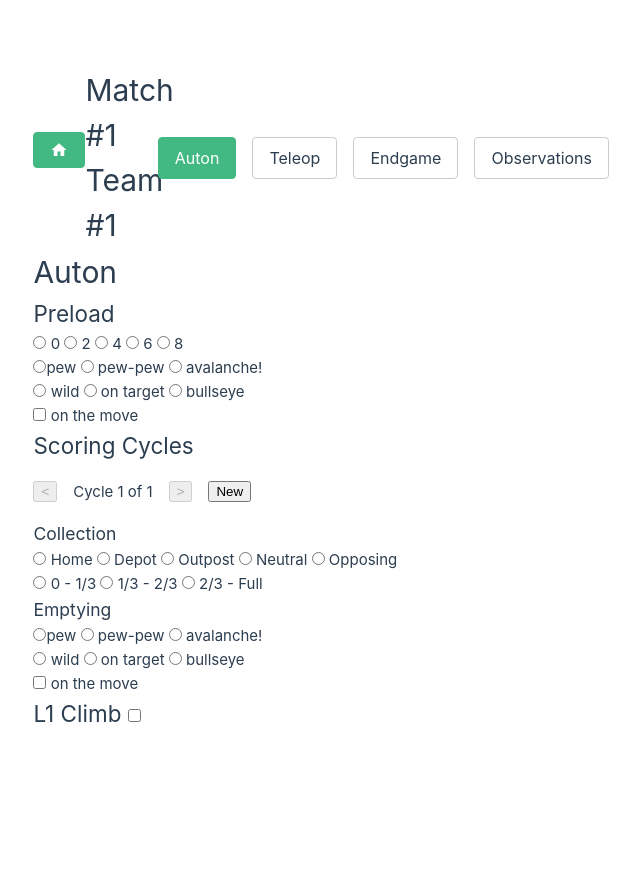
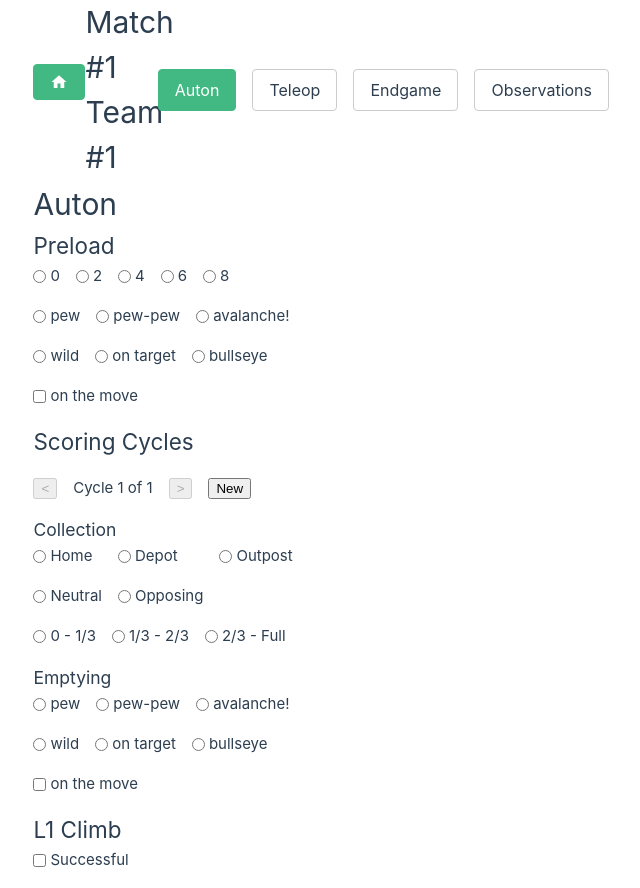
Before and after one commit to lauramoore/2026RebuiltScout, a Vue app: page /scout/1/1/1/auton in a window 1280 px wide. Shown: the whole page, without its empty margins (559-1199 px from the left). Before the commit the page ends 800 px from the top, so only its background shows below. Built offline with nearby package versions, Linux system fonts and the light colour scheme; no server answers; sample sign-in values are in the browser's storage.

Commit message:
finish out styles for input forms

```diff
--- a/src/scout/components/DefenseCycle.vue
+++ b/src/scout/components/DefenseCycle.vue
@@ -1,24 +1,18 @@
 <template>
   <h3>Location</h3>
-  <div>
+  <div class="form-group form-group-grid">
     <label>
-      <input type="radio" value="neutral" v-model="defenseLocation" /> Neutral
+      <input type="radio" value="neutral" v-model="defenseZone" /> Neutral
     </label>
     <label>
-      <input type="radio" value="opposing" v-model="defenseLocation" /> Opposing
+      <input type="radio" value="opposing" v-model="defenseZone" /> Opposing
     </label>
     <label>
-      <input type="radio" value="depot" v-model="defenseLocation" /> Depot
-    </label>
-    <label>
-      <input type="radio" value="outpost" v-model="defenseLocation" /> Outpost
-    </label>
-    <label>
-      <input type="radio" value="home" v-model="defenseLocation" /> Home
+      <input type="radio" value="home" v-model="defenseZone" /> Home
     </label>
   </div>
   <h3>Effectiveness</h3>
-  <div>
+  <div class="form-group">
     <label>
       <input type="radio" :value="1" v-model="effective" /> minor
     </label>
@@ -30,7 +24,7 @@
     </label>
   </div>
   <h3>Penalties</h3>
-  <div>
+  <div class="form-group">
     <label>
       <input type="radio" :value="0" v-model="penalties" /> None
     </label>
@@ -41,7 +35,7 @@
       <input type="radio" :value="7" v-model="penalties" /> 3+
     </label>
   </div>
-  <div>
+  <div class="form-group">
     <label>
       <input type="checkbox" v-model="majorFoul" /> Yellow Card
     </label>
@@ -70,9 +64,31 @@ const useVModel = (key) => {
     });
 };
 
-const defenseLocation = useVModel('defenseLocation');
+const defenseZone = useVModel('defenseLocation');
 const effective = useVModel('effective');
 const penalties = useVModel('penalties');
 const majorFoul = useVModel('majorFoul');
 const techFoul = useVModel('techFoul');
 </script>
+
+<style scoped>
+.form-group {
+  display: flex;
+  flex-wrap: wrap;
+  gap: 1rem;
+  margin-bottom: 1rem;
+}
+
+.form-group label {
+  display: flex;
+  align-items: center;
+  gap: 0.25rem;
+  cursor: pointer;
+}
+
+.form-group-grid {
+  display: grid;
+  grid-template-columns: repeat(3, auto);
+  justify-content: start;
+}
+</style>
--- a/src/scout/components/PassingCycle.vue
+++ b/src/scout/components/PassingCycle.vue
@@ -1,6 +1,6 @@
 <template>
   <h3>Collection</h3>
-  <div>
+  <div class="form-group">
     <label>
       <input type="radio" value="neutral" v-model="fromLocation" /> Neutral
     </label>
@@ -8,7 +8,7 @@
       <input type="radio" value="opposing" v-model="fromLocation" /> Opposing
     </label>
   </div>
-  <div>
+  <div class="form-group">
     <label>
       <input type="radio" value="1" v-model="capacity" /> 0 - 1/3
     </label>
@@ -20,7 +20,7 @@
     </label>
   </div>
   <h3>Emptying</h3>
-  <div>
+  <div class="form-group form-group-grid">
     <label>
       <input type="radio" value="home" v-model="toLocation" /> Home
     </label>
@@ -33,13 +33,13 @@
     <label>
       <input type="radio" value="outpost" v-model="toLocation" /> Outpost
     </label>
-      <div>
+  </div>
+  <div class="form-group">
     <label>
       <input type="checkbox" value="true" v-model="mobileShotCapable" /> Shot on the Move
     </label>
   </div>
-  </div>
-  <div>
+  <div class="form-group">
     <label>
       <input type="radio" value="1" v-model="speed" />pew
     </label>
@@ -50,7 +50,7 @@
       <input type="radio" value="7" v-model="speed" /> avalanche!
     </label>
   </div>
-   <div>
+   <div class="form-group">
     <label>
       <input type="radio" value="1" v-model="accuracy" /> wild
     </label>
@@ -60,8 +60,6 @@
     <label>
       <input type="radio" value="7" v-model="accuracy" /> bullseye
     </label>
-  </div>
-  <div>
   </div>
 </template>
 
@@ -91,3 +89,25 @@ const speed = useVModel('speed');
 const accuracy = useVModel('accuracy');
 const mobileShotCapable = useVModel('mobileShotCapable');
 </script>
+
+<style scoped>
+.form-group {
+  display: flex;
+  flex-wrap: wrap;
+  gap: 1rem;
+  margin-bottom: 1rem;
+}
+
+.form-group label {
+  display: flex;
+  align-items: center;
+  gap: 0.25rem;
+  cursor: pointer;
+}
+
+.form-group-grid {
+  display: grid;
+  grid-template-columns: repeat(3, auto);
+  justify-content: start;
+}
+</style>
--- a/src/scout/components/ScoreCycle.vue
+++ b/src/scout/components/ScoreCycle.vue
@@ -1,6 +1,6 @@
 <template>
   <h3>Collection</h3>
-  <div>
+  <div class="form-group form-group-grid">
     <label>
       <input type="radio" value="home" v-model="fromLocation" /> Home
     </label>
@@ -17,7 +17,7 @@
       <input type="radio" value="opposing" v-model="fromLocation" /> Opposing
     </label>
   </div>
-  <div>
+  <div class="form-group">
     <label>
       <input type="radio" value="1" v-model="capacity" /> 0 - 1/3
     </label>
@@ -29,7 +29,7 @@
     </label>
   </div>
   <h3>Emptying</h3>
-  <div>
+  <div class="form-group">
     <label>
       <input type="radio" value="1" v-model="speed" />pew
     </label>
@@ -40,7 +40,7 @@
       <input type="radio" value="7" v-model="speed" /> avalanche!
     </label>
   </div>
-   <div>
+   <div class="form-group">
     <label>
       <input type="radio" value="1" v-model="accuracy" /> wild
     </label>
@@ -51,7 +51,7 @@
       <input type="radio" value="7" v-model="accuracy" /> bullseye
     </label>
   </div>
-  <div>
+  <div class="form-group">
      <label>
       <input type="checkbox" value="true" v-model="mobileShotCapable" /> on the move
     </label>
@@ -83,3 +83,25 @@ const speed = useVModel('speed');
 const accuracy = useVModel('accuracy');
 const mobileShotCapable = useVModel('mobileShotCapable');
 </script>
+
+<style scoped>
+.form-group {
+  display: flex;
+  flex-wrap: wrap;
+  gap: 1rem;
+  margin-bottom: 1rem;
+}
+
+.form-group label {
+  display: flex;
+  align-items: center;
+  gap: 0.25rem;
+  cursor: pointer;
+}
+
+.form-group-grid {
+  display: grid;
+  grid-template-columns: repeat(3, auto);
+  justify-content: start;
+}
+</style>
--- a/src/scout/components/ScoutAuton.vue
+++ b/src/scout/components/ScoutAuton.vue
@@ -3,7 +3,7 @@
   <div>
     <h2>Preload</h2>
 
-    <div>
+    <div class="form-group">
       <label>
         <input type="radio" value="0" v-model="preload.count" /> 0
       </label>
@@ -20,7 +20,7 @@
         <input type="radio" value="8" v-model="preload.count" /> 8
       </label>
     </div>
-    <div>
+    <div class="form-group">
     <label>
       <input type="radio" value="1" v-model="preload.speed" />pew
     </label>
@@ -31,7 +31,7 @@
       <input type="radio" value="7" v-model="preload.speed" /> avalanche!
     </label>
   </div>
-   <div>
+   <div class="form-group">
     <label>
       <input type="radio" value="1" v-model="preload.accuracy" /> wild
     </label>
@@ -42,7 +42,7 @@
       <input type="radio" value="7" v-model="preload.accuracy" /> bullseye
     </label>
   </div>
-  <div>
+  <div class="form-group">
      <label>
       <input type="checkbox" value="true" v-model="preload.mobileShot" /> on the move
     </label>
@@ -56,8 +56,10 @@
   </div>
 
   <div>
-     <h2>L1 Climb <label> <input type="checkbox" v-model="climb" />
-     </label></h2>
+    <h2>L1 Climb</h2>
+    <div class="form-group">
+      <label> <input type="checkbox" v-model="climb" /> Successful </label>
+    </div>
   </div>
 </template>
 <script setup>
@@ -78,16 +80,37 @@ const model = computed({
 
 const climb = computed({
   get: () => model.value.autonClimb || false,
-  set: (val) => model.value = { ...model.value, climb: val }
+  set: (val) => model.value = { ...model.value, autonClimb: val }
 });
 
 const preload = computed({
-  get: () => model.value.preload || 0 ,
+  get: () => model.value.preload || {} ,
   set: (val) => model.value = { ...model.value, preload: val }
 });
 
 const cycleKey = ref('scoring');
 
 const { currentIndex, cycles, currentCycleModel, addCycle, previousCycle, nextCycle } = useCycleManager(model, cycleKey);
+</script>
 
-</script>
+<style scoped>
+.form-group {
+  display: flex;
+  flex-wrap: wrap;
+  gap: 1rem;
+  margin-bottom: 1rem;
+}
+
+.form-group label {
+  display: flex;
+  align-items: center;
+  gap: 0.25rem;
+  cursor: pointer;
+}
+
+.form-group-grid {
+  display: grid;
+  grid-template-columns: repeat(3, auto);
+  justify-content: start;
+}
+</style>
```
